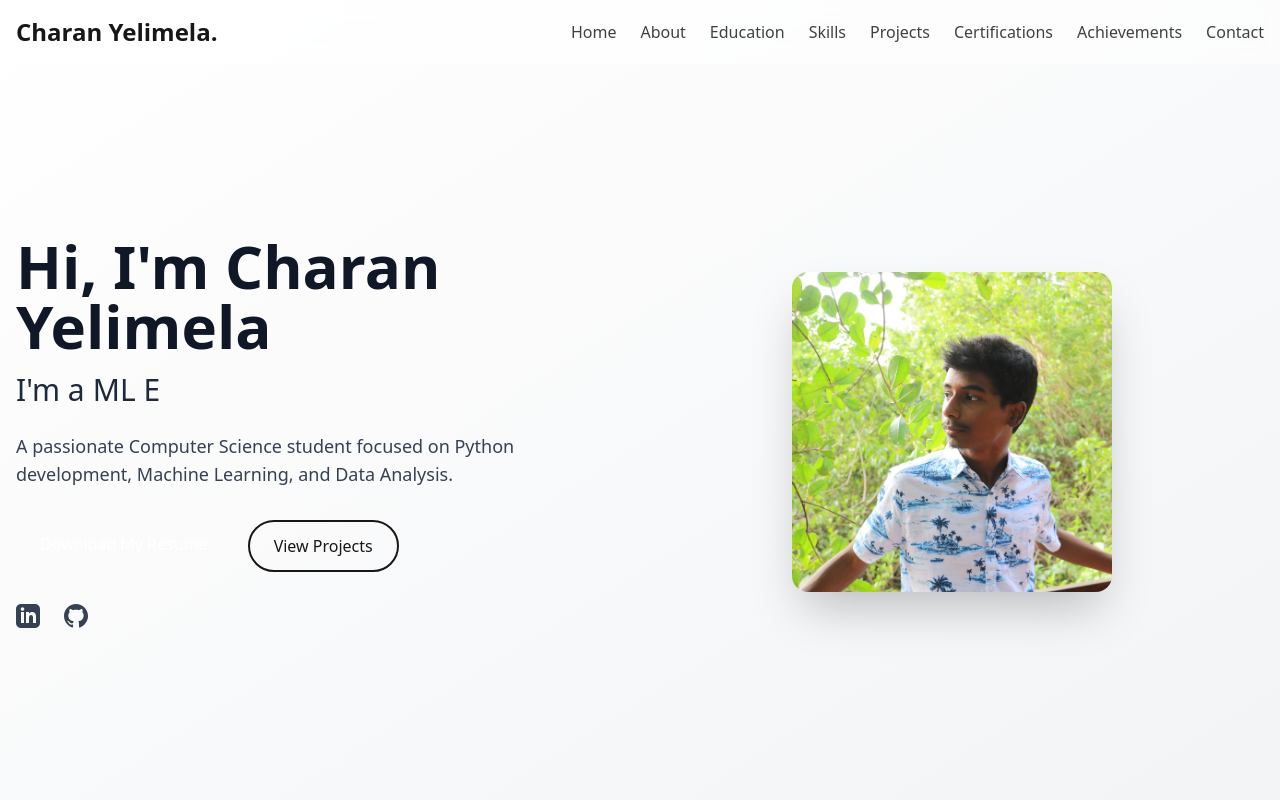
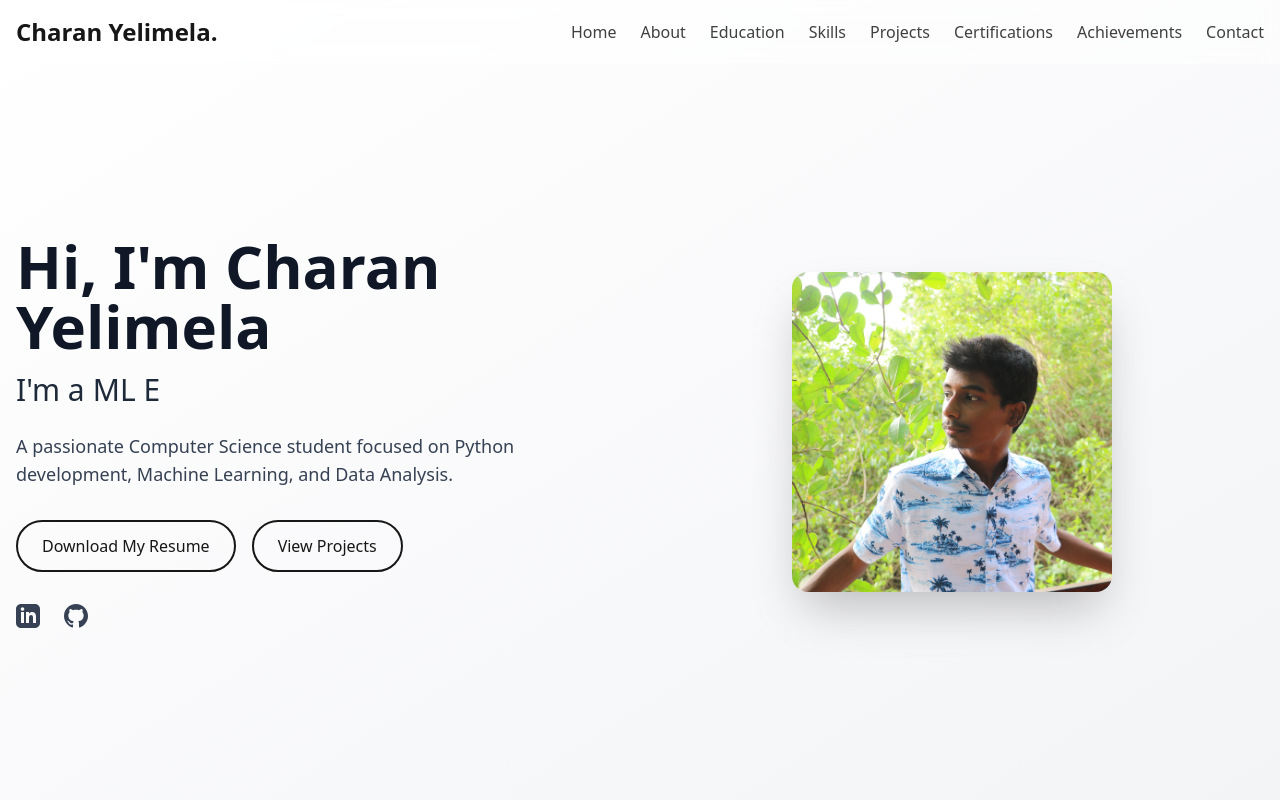
Before and after one commit to charanYelimela334/portfolio, a Next.js app: page / in a window 1280 px wide. Shown: the top 800 px of the page. Built offline with nearby package versions, Linux system fonts and the light colour scheme.

Commit message:
Changed Resume Button Format

```diff
--- a/src/components/Hero.tsx
+++ b/src/components/Hero.tsx
@@ -70,7 +70,7 @@ export default function Hero() {
             <a
               href="/images/Charan_Yelimela.pdf"
               download
-              className="bg-primary hover:bg-accent text-white px-6 py-3 rounded-full transition-colors"
+              className="border-2 border-primary text-primary hover:bg-primary hover:text-white px-6 py-3 rounded-full transition-colors"
               aria-label="Download my resume"
             >
               Download My Resume
```
